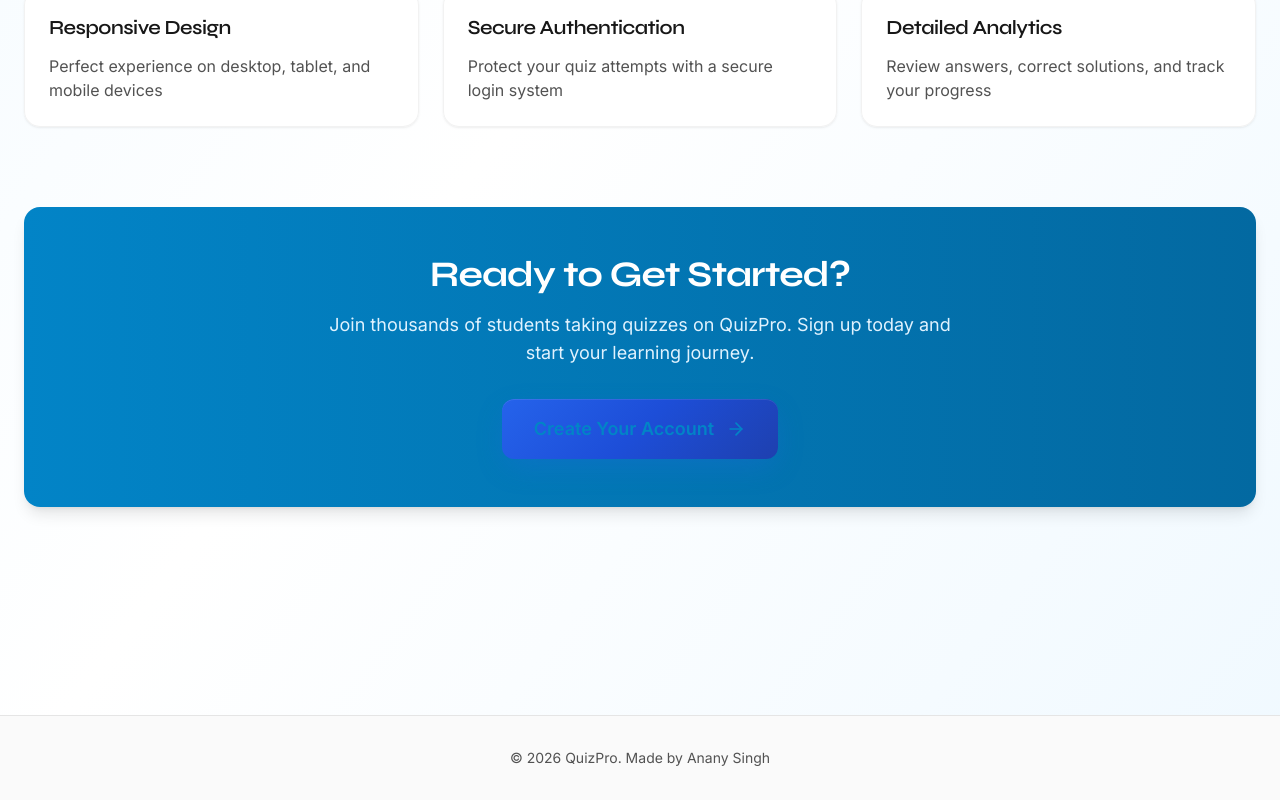
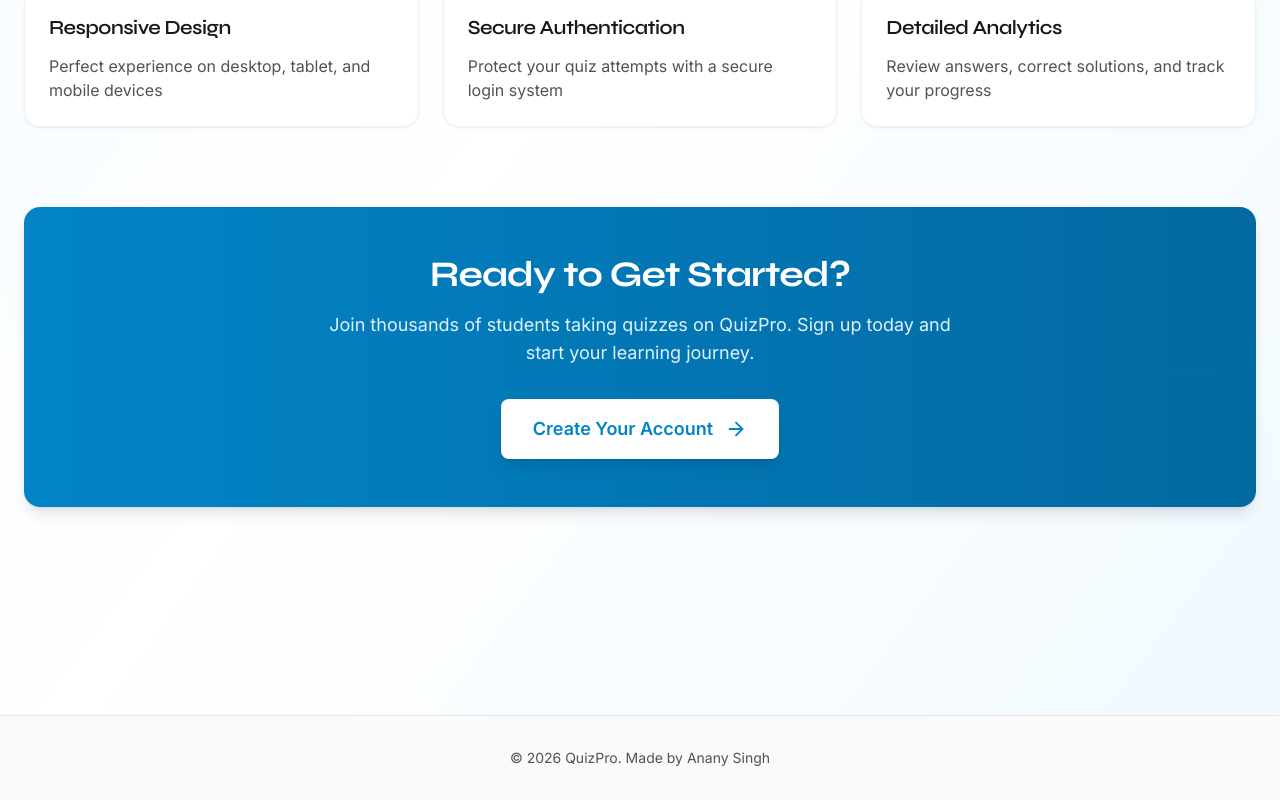
Before and after one commit to Syedd18/QuizPro, a React (Vite) app: page / in a window 1280 px wide. Shown: the part 898-1698 px from the top of the page. Built offline with nearby package versions, Linux system fonts and the light colour scheme; no server answers.

Commit message:
Improve CTA button visibility - make button white with dark text, add hover effects and shadow for better contrast in both light and dark themes

```diff
--- a/src/pages/Home.tsx
+++ b/src/pages/Home.tsx
@@ -161,18 +161,18 @@
         </div>
 
         {/* CTA Section */}
-        <div className="bg-gradient-to-r from-primary-600 to-primary-700 dark:from-primary-700 dark:to-primary-800 rounded-2xl p-8 sm:p-12 text-center text-white shadow-medium dark:shadow-lg dark:shadow-primary-900/30 transition-colors duration-300">
+        <div className="bg-gradient-to-r from-primary-600 to-primary-700 dark:from-primary-500 dark:to-blue-600 rounded-2xl p-8 sm:p-12 text-center text-white shadow-medium dark:shadow-lg dark:shadow-primary-900/40 transition-colors duration-300">
           <h2 className="text-3xl sm:text-4xl font-bold mb-4">Ready to Get Started?</h2>
-          <p className="text-primary-100 dark:text-primary-200 mb-6 sm:mb-8 text-lg max-w-2xl mx-auto px-4">
+          <p className="text-primary-100 dark:text-primary-100 mb-6 sm:mb-8 text-lg max-w-2xl mx-auto px-4">
             Join thousands of students taking quizzes on QuizPro. Sign up today and start your learning journey.
           </p>
           <Button
-            variant="primary"
+            variant="ghost"
             size="lg"
             onClick={() => navigate('/register')}
-            className="bg-white text-primary-600 hover:bg-primary-50"
+            className="bg-white dark:bg-white text-primary-600 dark:text-primary-700 hover:bg-neutral-100 dark:hover:bg-neutral-50 font-semibold shadow-lg hover:shadow-xl transform hover:scale-105 transition-all duration-200 min-h-[56px]"
           >
-            Create Your Account <ArrowRight size={20} />
+            Create Your Account <ArrowRight size={22} />
           </Button>
         </div>
       </main>
```
